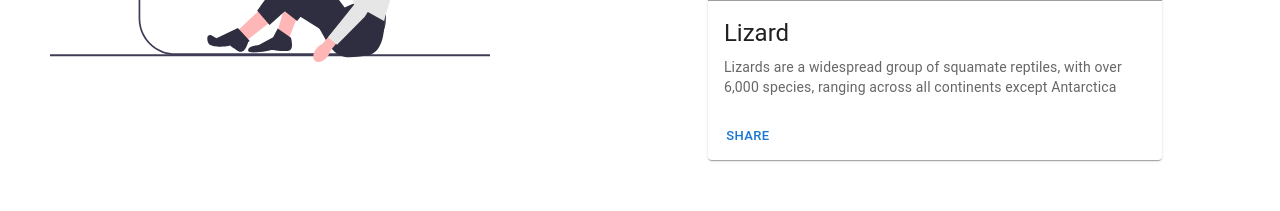
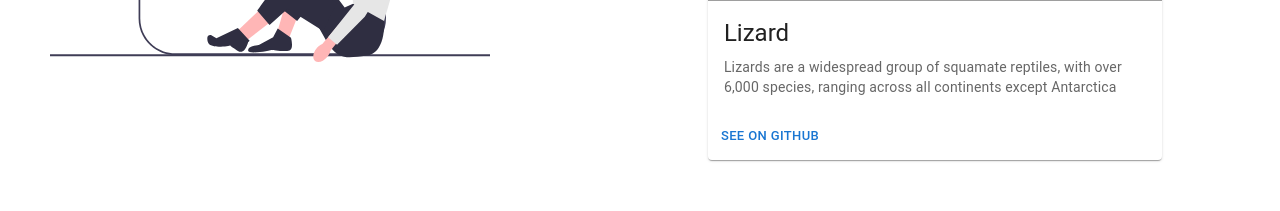
Before and after one commit to jasonfelice/new-portfolio, a React (Create React App) app: page / in a window 1280 px wide. Shown: the part 2240-2451 px from the top of the page. Built offline with nearby package versions, Linux system fonts and the light colour scheme; grey boxes are pictures that could not be loaded.

Commit message:
Add See on GitHub button on portfolio

```diff
--- a/src/components/Project.js
+++ b/src/components/Project.js
@@ -5,8 +5,7 @@
 import Typography from '@mui/material/Typography';
 import { Button, CardActionArea, CardActions } from '@mui/material';
 
-export default function MultiActionAreaCard() {
-  return (
+export const Project = () => (
   <Card sx={{ width: '80%' }}>
     <CardActionArea>
       <CardMedia
@@ -26,10 +25,13 @@
       </CardContent>
     </CardActionArea>
     <CardActions>
+      <a href="https://github.com/jasonfelice" target="_blank" rel="noreferrer" style={{ textDecoration: 'none' }}>
         <Button size="small" color="primary">
-          Share
+          See on GitHub
         </Button>
+      </a>
     </CardActions>
   </Card>
 );
-}
+
+export default Project;
```
Lines whose indentation alone changed are shown as unchanged.
